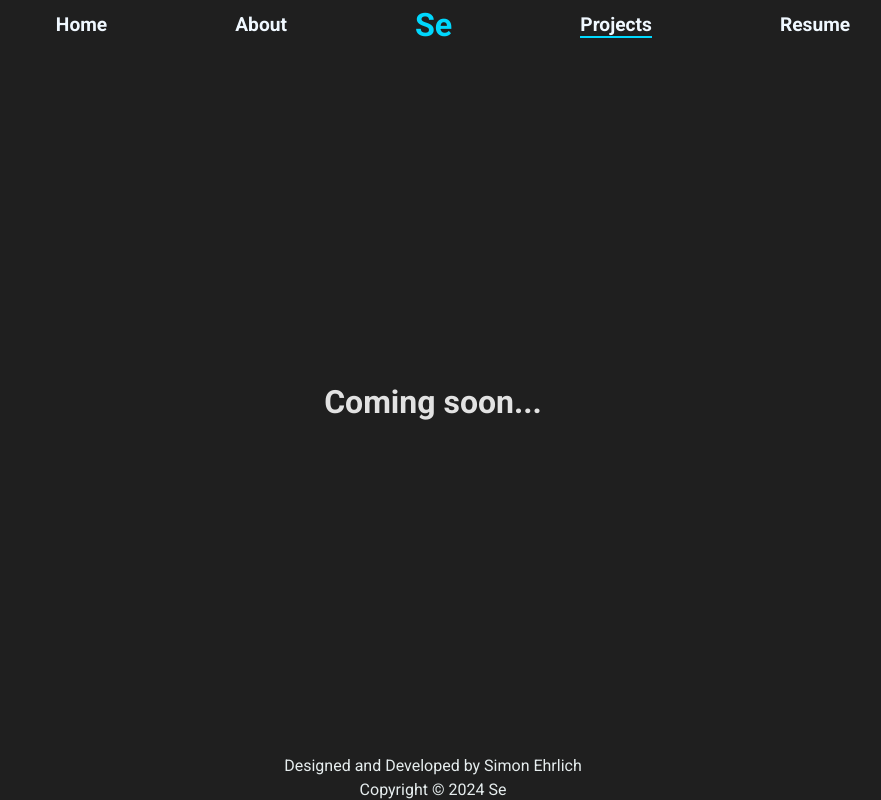
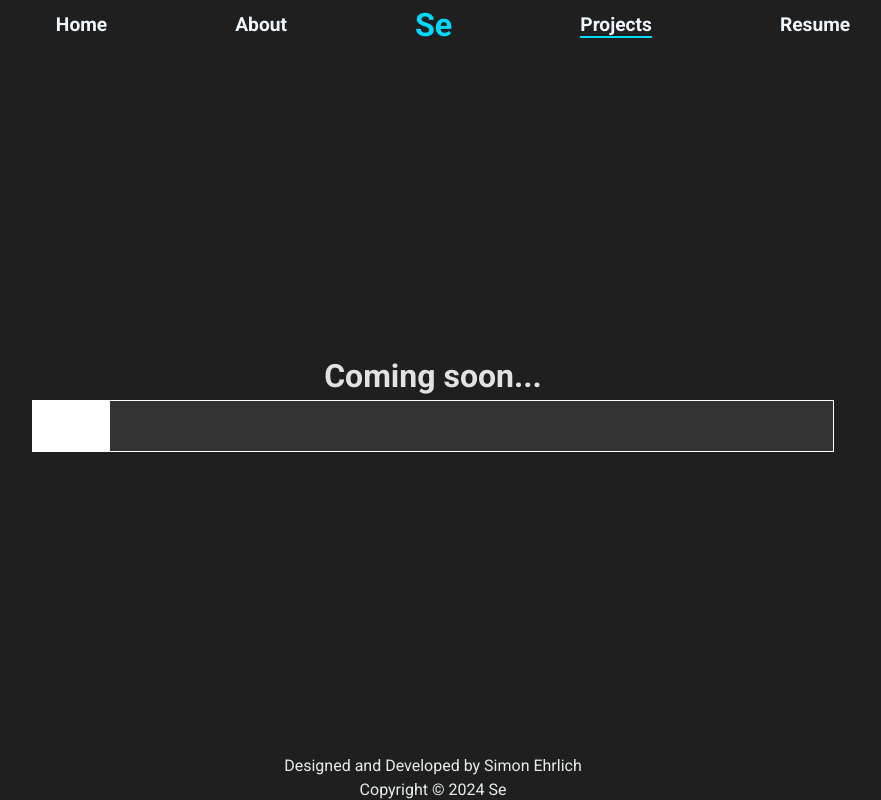
Before and after one commit to Saynomis/my-portfolio-project, a React (Vite) app: page /projects in a window 1280 px wide. Shown: the whole page, without its empty margins (207-1088 px from the left). Built offline with nearby package versions, Linux system fonts and the light colour scheme.

Commit message:
finished

```diff
--- a/src/pages/Projects.jsx
+++ b/src/pages/Projects.jsx
@@ -1,9 +1,12 @@
-import '../styles/projects.css'
+import "../styles/projects.css";
 
 export default function Projects() {
-    return (
-        <div className='container'>
-            <h1>Coming soon...</h1>
-        </div>
-    )
+  return (
+    <div className="container">
+      <h1>Coming soon...</h1>
+      <div className="progress-bar">
+        <div className="progress-bar-fill"></div>
+      </div>
+    </div>
+  );
 }
--- a/src/styles/projects.css
+++ b/src/styles/projects.css
@@ -1,6 +1,7 @@
 .container {
     height: 88vh;
     display: flex;
+    flex-direction: column;
     align-items: center;
     justify-content: center;
 }
@@ -8,3 +9,32 @@
 h1 {
     font-size: 2rem;
 }
+
+.progress-bar {
+    border: 1px solid white;
+    padding: 10px 80px;
+    position: relative;
+    width: 50%; /* Adjust the width as needed */
+    height: 30px; /* Adjust the height as needed */
+    background-color: #333; /* Background color of the progress bar */
+    overflow: hidden;
+}
+
+.progress-bar-fill {
+    position: absolute;
+    top: 0;
+    left: 0;
+    height: 100%;
+    background-color: white; /* Color of the fill */
+    animation: fill-animation 5s linear infinite; /* Animation settings */
+}
+
+@keyframes fill-animation {
+    0% {
+        width: 0%;
+    }
+    100% {
+        width: 100%;
+    }
+
+}
```
